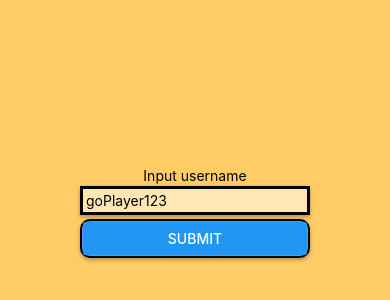
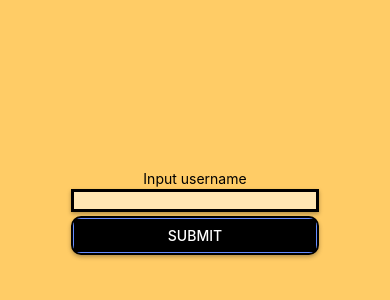
Before and after one commit to prj8121/ogs-scraper, a React Native app in the folder ogs-scraper-site/: screen / in a window 390 px wide. Shown: the part 210-510 px from the top of the page. Built offline with nearby package versions, Linux system fonts and the light colour scheme.

Commit message:
Fixed button text color

```diff
--- a/ogs-scraper-site/App.js
+++ b/ogs-scraper-site/App.js
@@ -1,6 +1,8 @@
 import { StatusBar } from 'expo-status-bar';
 import { StyleSheet, Text, View, TextInput, Button } from 'react-native';
 import React, { useState } from 'react';
+import TextInputExample from './components/TextInputExample';
+import styles from './styles/styles';
 
 export default function App() {
   return (
@@ -11,64 +13,3 @@ export default function App() {
     </View>
   );
 }
-
-const styles = StyleSheet.create({
-  container: {
-    flex: 1,
-    backgroundColor: '#ffcc66',
-    alignItems: 'center',
-    justifyContent: 'center',
-  },
-  textInput: {
-    backgroundColor: '#ffe6b3',
-    alignItems: 'center',
-    justifyContent: 'center',
-    padding: 3,
-    borderColor: 'black',
-    borderWidth:3,
-    borderHeight:7,
-  },
-  button: {
-    backgroundColor: '#668cff',
-    padding: 1,
-    borderRadius: 10,
-  },
-  iosShadow: {
-    shadowColor: 'black',
-    shadowOffset: { width: 0, height: 2 },
-    shadowOpacity: 0.3,
-    shadowRadius: 4,
-  },
-  bordered: {
-    borderColor: 'black',
-    borderWidth:3,
-  }
-});
-
-
-const TextInputExample = () => {
-  const [inputText, setInputText] = useState(''); // Initialize a state variable to store the input text
-
-  const handleInputChange = (text) => {
-    setInputText(text); // Update the inputText state with the current text input
-  };
-
-  const handleSubmit = () => {
-    // Handle the submitted input text, e.g., you can log it or use it in some way
-    console.log('Input Text:', inputText);
-  };
-
-  return (
-    <View>
-      <TextInput
-        style={[styles.textInput, styles.iosShadow, {marginBottom: 4} ]}
-        placeholder="goPlayer123"
-        onChangeText={handleInputChange} // Call handleInputChange when the text input changes
-        value={inputText} // Set the value of the input to the inputText state
-      />
-      <View style={[styles.button, styles.iosShadow, styles.bordered, {borderWidth:2}]}>
-        <Button title="Submit" onPress={handleSubmit}/>
-      </View>
-    </View>
-  );
-};
--- /dev/null
+++ b/ogs-scraper-site/components/TextInputExample.js
@@ -0,0 +1,32 @@
+import React, { useState } from 'react';
+import { View, TextInput, Button } from 'react-native';
+import styles from '../styles/styles';
+
+const TextInputExample = () => {
+    const [inputText, setInputText] = useState(''); // Initialize a state variable to store the input text
+
+    const handleInputChange = (text) => {
+        setInputText(text); // Update the inputText state with the current text input
+    };
+
+    const handleSubmit = () => {
+        // Handle the submitted input text, e.g., you can log it or use it in some way
+        console.log('Input Text:', inputText);
+    };
+
+    return (
+        <View>
+            <TextInput
+                style={[styles.textInput, styles.iosShadow, {marginBottom: 4} ]}
+                placeholder=""
+                onChangeText={handleInputChange} // Call handleInputChange when the text input changes
+                value={inputText} // Set the value of the input to the inputText state
+            />
+            <View style={[styles.button, styles.iosShadow, styles.bordered]}>
+                <Button color='black' title="Submit" onPress={handleSubmit}/>
+            </View>
+        </View>
+    );
+};
+
+export default TextInputExample;
--- /dev/null
+++ b/ogs-scraper-site/styles/styles.js
@@ -0,0 +1,35 @@
+import { StyleSheet } from 'react-native';
+
+const styles = StyleSheet.create({
+    container: {
+      flex: 1,
+      backgroundColor: '#ffcc66',
+      alignItems: 'center',
+      justifyContent: 'center',
+    },
+    textInput: {
+      backgroundColor: '#ffe6b3',
+      alignItems: 'center',
+      justifyContent: 'center',
+      paddingHorizontal: 12,
+      borderColor: 'black',
+      borderWidth:3,
+    },
+    button: {
+      backgroundColor: '#668cff',
+      padding: 1,
+      borderRadius: 10,
+    },
+    iosShadow: {
+      shadowColor: 'black',
+      shadowOffset: { width: 0, height: 2 },
+      shadowOpacity: 0.3,
+      shadowRadius: 4,
+    },
+    bordered: {
+      borderColor: 'black',
+      borderWidth:2,
+    }
+});
+
+export default styles;
```
Also changed, not shown: ogs-scraper-site/components/Header.js (added, +27 -0 lines), 1 other file (tests, documents, lock files or other folders).
